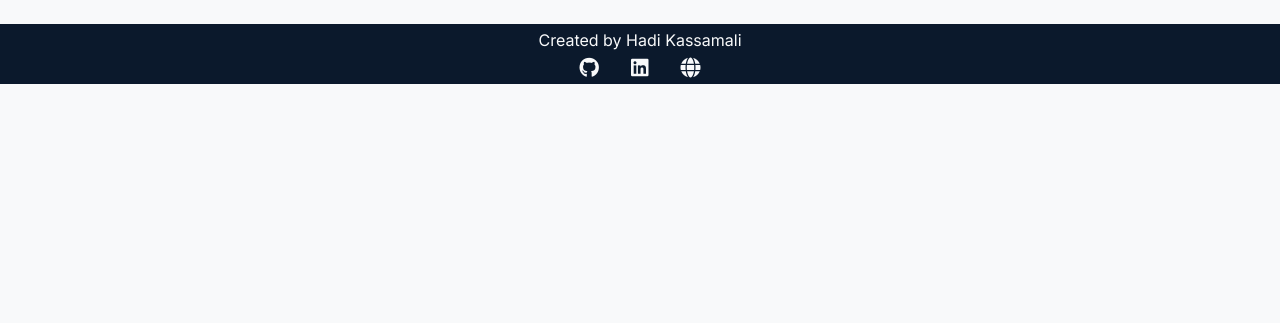
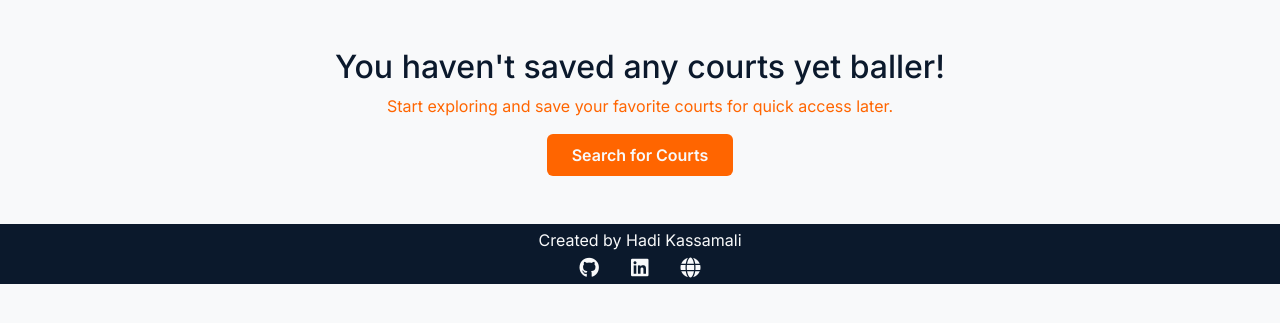
Before and after one commit to hdkassamali/The-Court-Connect, a Flask app: template templates/saved_courts.html in a window 1280 px wide. Shown: the part 162-485 px from the top of the page. Run offline with Flask 3, Linux system fonts and the light colour scheme; the template is opened without the code that fills it, so the values that code supplies are empty.

Commit message:
In saved_courts.html, Added a message for a user with no courts saved and a link to search for courts.

```diff
--- a/templates/saved_courts.html
+++ b/templates/saved_courts.html
@@ -9,6 +9,7 @@
 
 {% block content %}
   <h1 class="text-center my-4">{{ user.username }}'s Saved Courts</h1>
+  {% if courts|length > 0 %}
   <div class="row">
     {% for court in courts %}
       <div class="col-md-6 col-lg-4 mb-4 court-container text-center" data-court-id="{{court.id}}">
@@ -35,4 +36,11 @@
       </div>
     {% endfor %}
   </div>
+  {% else %}
+  <div class="text-center my-5">
+    <h2 class="text-custom-accent">You haven't saved any courts yet baller!</h2>
+    <p>Start exploring and save your favorite courts for quick access later.</p>
+    <a href="/search" class="btn bg-custom-primary text-light fw-bold px-4 py-2">Search for Courts</a>
+  </div>
+  {% endif %}
 {% endblock %}
```
